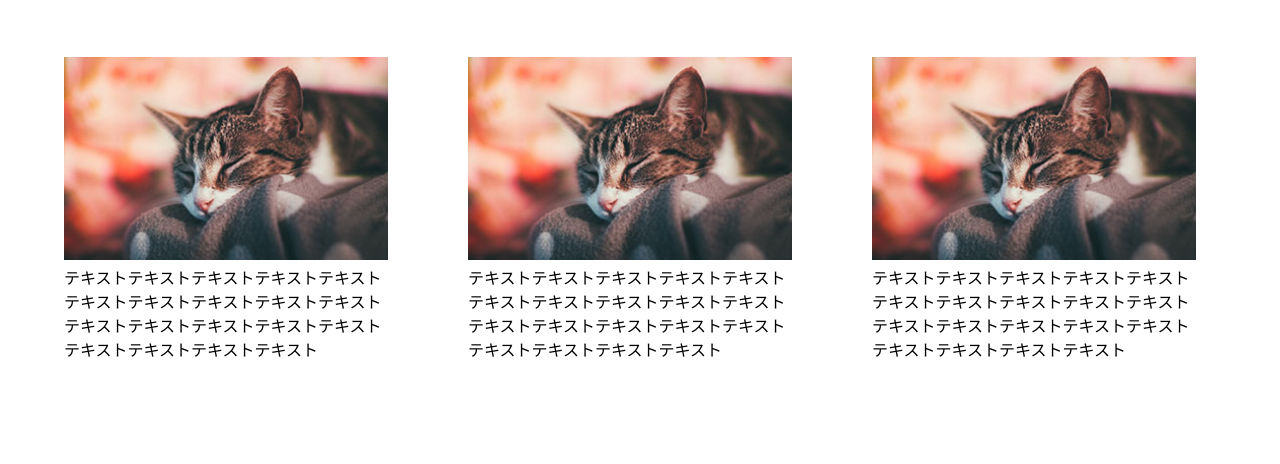
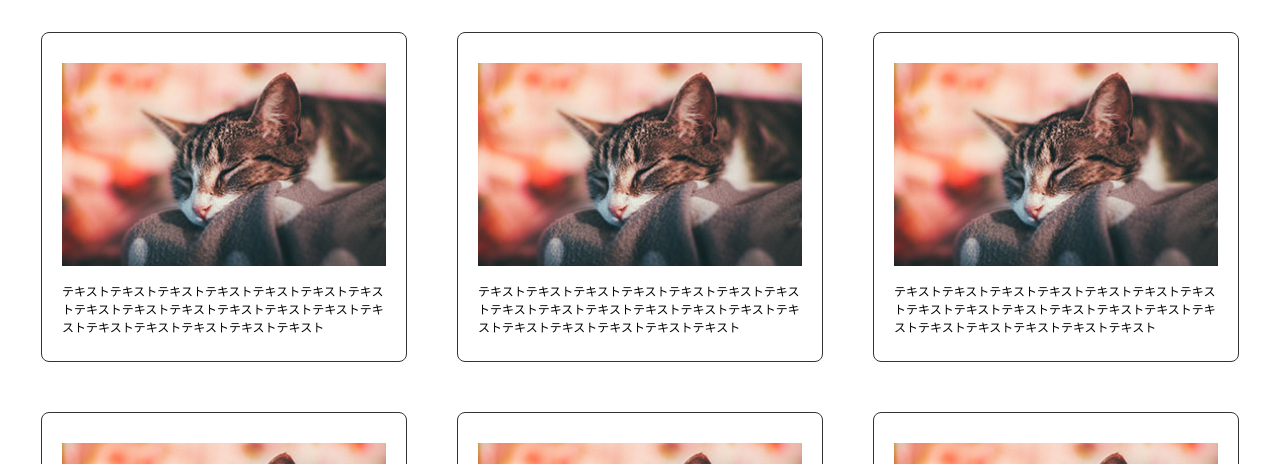
Before and after one commit to daisuke2549/photoshop-coding-haniwaman, a plain HTML site: page index.html in a window 1280 px wide. Shown: the part 430-894 px from the top of the page. Drawn offline with Linux system fonts and the light colour scheme.

Commit message:
photoshopからのコーディング練習中

```diff
--- a/css/style.scss
+++ b/css/style.scss
@@ -82,27 +82,36 @@ img:hover{
     display: flex;
     flex-wrap:wrap;
     justify-content: center;
+    margin-top: 10px;
 }
 
 
 .headline-card{
     background: #FFFFFF;
+    background: pink;
     // box-shadow: 0px 0px 2px #11334833;
     border-radius:8px;
-    margin:30px;
-    margin-bottom: 50px;
+    border:1px solid #333;
+    margin:25px;
+    margin-bottom: 25px;
     max-width: 364px;
-    margin-left: 10px;
     background-color: #FFFFFF;
 
     img{
         margin-top: 10px;
     }
+
 }
 
 
 .headline-card-content{
     padding:20px 20px 24px 20px;
+
+    p{
+        font-size:12px;
+        margin-top: 10px;
+        line-height: 1.5;
+     }
 }
 
 
@@ -111,12 +120,12 @@ img:hover{
 
 /*フッターセクション*/
 footer{
-    margin-top: 160px;
      background-color: #B3B3B3;
      text-align: center;
      margin:0px;
      padding:0px;
      vertical-align: bottom;
+     margin-top: 145px;
 }
 
 footer{
```
Also changed, not shown: css/style.css, css/style.min.css.
